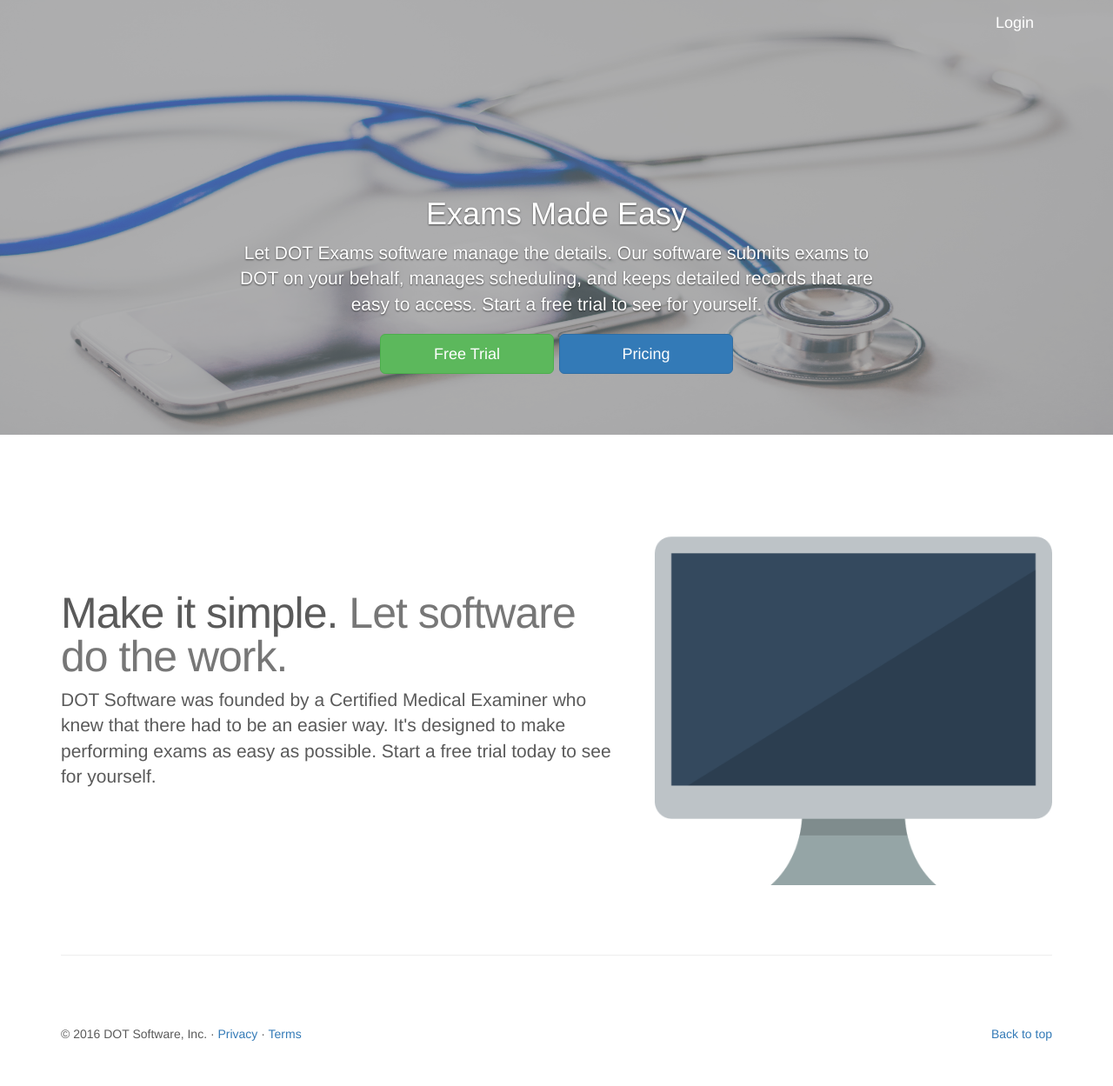
After one commit to rankam/dot-2, a Django app: page / in a window 1280 px wide. The commit adds this page. Shown: the whole page at 87% size. Run offline with Django 3.2, Linux system fonts and the light colour scheme; some libraries are stand-ins or nearby versions.

Commit message:
big bug fixes

```diff
--- a/dot/urls.py
+++ b/dot/urls.py
@@ -23,10 +23,13 @@ from django.conf.urls.static import static
 
 urlpatterns = [
     url(r'^admin/', admin.site.urls),
+    url(r'^$', examiner_views.landing_page),
     url(r'^driver_registration/$', driver_views.driver_registration),
     url(r'^driver_health_history/$', driver_views.driver_health_history),
     url(r'^examiner/[0-9]+/$', examiner_views.examiner),
+    url(r'^pdf/$', examiner_views.pdf_gen),
     url(r'^examiner/[0-9]+/drivers/$', examiner_views.examiner_drivers),
+    url(r'^examiner/[0-9]+/driver/[0-9]+/update/$', driver_views.driver_update),
     url(r'^examiner_login/$', examiner_views.examiner_login),
     # url(r'^examiner/[0-9]+/details/$', examiner_views.examiner_details),
     url(r'^examiner_logout/$', examiner_views.examiner_logout),
@@ -35,7 +38,7 @@ urlpatterns = [
     url(r'^examiner/[0-9]+/exam/$', examiner_views.exam_questions),
     url(r'^examiner/[0-9]+/calendar/$', examiner_views.exam_calendar),
     url(r'^examiner/[0-9]+/driver/[0-9]+/$', examiner_views.driver_history),
-    url(r'^examiner/[0-9]+/driver/[0-9]+/$', examiner_views.driver_history),
+    # url(r'^examiner/[0-9]+/driver/[0-9]+/$', examiner_views.driver_history),
     url(r'^examiner/[0-9]+/details/$', examiner_views.examiner_information),
     url(r'^examiner/[0-9]+/update_details/$', examiner_views.examiner_information_update),
     url(r'^examiner/driver_search/$', examiner_views.driver_search),
--- a/drivers/templates/exam_calendar.html
+++ b/drivers/templates/exam_calendar.html
@@ -265,7 +265,6 @@ $(document).ready(function() {
 			url: '/examiner/{{user.id}}/new_exam_from_calendar/',
 			data: postData,
 			success: function(data) {
-				console.log(data)
 				$('#calendar').fullCalendar('renderEvent', data)
 				$("#calendar-modal").modal("hide")
 			}
--- /dev/null
+++ b/drivers/templates/landing_page.html
@@ -0,0 +1,305 @@
+{% load staticfiles %}
+{% load bootstrap %}
+<!DOCTYPE html>
+<html lang="en">
+  <head>
+    <meta charset="utf-8">
+    <meta http-equiv="X-UA-Compatible" content="IE=edge">
+    <meta name="viewport" content="width=device-width, initial-scale=1">
+    <!-- The above 3 meta tags *must* come first in the head; any other head content must come *after* these tags -->
+    <meta name="description" content="">
+    <meta name="author" content="">
+    <link rel="icon" href="../../favicon.ico">
+
+    <meta http-equiv="X-UA-Compatible" content="IE=edge">
+    <meta name="viewport" content="width=device-width, initial-scale=1">
+    <meta name="description" content="">
+    <meta name="author" content="">
+        <link rel="stylesheet" href="{% static "css/bootstrap.min.css" %}">
+
+    <title>Examiner DOT</title>
+
+
+    <!-- HTML5 shim and Respond.js for IE8 support of HTML5 elements and media queries -->
+    <!--[if lt IE 9]>
+      <script src="https://oss.maxcdn.com/html5shiv/3.7.2/html5shiv.min.js"></script>
+      <script src="https://oss.maxcdn.com/respond/1.4.2/respond.min.js"></script>
+    <![endif]-->
+
+    <!-- Custom styles for this template -->
+<style>
+/* GLOBAL STYLES
+-------------------------------------------------- */
+/* Padding below the footer and lighter body text */
+
+body {
+  padding-bottom: 40px;
+  color: #5a5a5a;
+}
+
+
+/* CUSTOMIZE THE NAVBAR
+-------------------------------------------------- */
+
+/* Special class on .container surrounding .navbar, used for positioning it into place. */
+.navbar-wrapper {
+  position: absolute;
+  top: 0;
+  right: 0;
+  left: 0;
+  z-index: 20;
+  margin-top: 0!important;
+}
+
+/* Flip around the padding for proper display in narrow viewports */
+.navbar-wrapper > .container {
+  padding-right: 0;
+  padding-left: 0;
+}
+.navbar-wrapper .navbar {
+  padding-right: 15px;
+  padding-left: 15px;
+  border-radius: 0px!important;
+}
+.navbar-wrapper .navbar .container {
+  width: auto;
+}
+
+
+/* CUSTOMIZE THE CAROUSEL
+-------------------------------------------------- */
+
+/* Carousel base class */
+.carousel {
+  height: 500px;
+  margin-bottom: 60px;
+}
+/* Since positioning the image, we need to help out the caption */
+.carousel-caption {
+  z-index: 10;
+}
+
+/* Declare heights because of positioning of img element */
+.carousel .item {
+  height: 500px;
+  background-color: #777;
+}
+.carousel-inner > .item > img {
+  position: absolute;
+  top: 0;
+  left: 0;
+  min-width: 100%;
+  height: 500px;
+}
+
+
+/* MARKETING CONTENT
+-------------------------------------------------- */
+
+/* Center align the text within the three columns below the carousel */
+.marketing .col-lg-4 {
+  margin-bottom: 20px;
+  text-align: center;
+}
+.marketing h2 {
+  font-weight: normal;
+}
+.marketing .col-lg-4 p {
+  margin-right: 10px;
+  margin-left: 10px;
+}
+
+
+/* Featurettes
+------------------------- */
+
+.featurette-divider {
+  margin: 80px 0; /* Space out the Bootstrap <hr> more */
+}
+
+/* Thin out the marketing headings */
+.featurette-heading {
+  font-weight: 300;
+  line-height: 1;
+  letter-spacing: -1px;
+}
+
+
+/* RESPONSIVE CSS
+-------------------------------------------------- */
+
+@media (min-width: 768px) {
+  /* Navbar positioning foo */
+  .navbar-wrapper {
+    margin-top: 20px;
+  }
+  .navbar-wrapper .container {
+    padding-right: 15px;
+    padding-left: 15px;
+  }
+  .navbar-wrapper .navbar {
+    padding-right: 0;
+    padding-left: 0;
+  }
+
+  /* The navbar becomes detached from the top, so we round the corners */
+  .navbar-wrapper .navbar {
+    border-radius: 4px;
+  }
+
+  /* Bump up size of carousel content */
+  .carousel-caption p {
+    margin-bottom: 20px;
+    font-size: 21px;
+    line-height: 1.4;
+  }
+
+  .featurette-heading {
+    font-size: 50px;
+  }
+}
+
+@media (min-width: 992px) {
+  .featurette-heading {
+    margin-top: 120px;
+  }
+}
+
+
+/*CUSTOM CSS ************************************************/
+
+/*LOGIN*/
+.login  {
+  float: right;
+  margin-right:30px;
+}
+.login li a {
+    color: white!important;
+}
+
+/*CALL TO ACTION*/
+.landing-call-to-action-btn {
+  min-width: 200px;
+}
+
+.first-slide {
+  opacity:.45;
+}
+
+.navbar-static-top {
+  background:rgba(0,0,0,0.0);
+}
+
+.navbar-inverse {
+  border-color:rgba(0,0,0,0.0);
+}
+
+.navbar-brand {
+  color:white!important;
+  margin-left: 30px!important;
+}
+</style>
+  </head>
+<!-- NAVBAR
+================================================== -->
+  <body>
+    <div class="navbar-wrapper">
+
+        <nav class="navbar navbar-inverse navbar-static-top">
+          <div class="container">
+            <div class="navbar-header">
+              <button type="button" class="navbar-toggle collapsed" data-toggle="collapse" data-target="#navbar" aria-expanded="false" aria-controls="navbar">
+                <span class="sr-only">Toggle navigation</span>
+                <span class="icon-bar"></span>
+                <span class="icon-bar"></span>
+                <span class="icon-bar"></span>
+              </button>
+              <!-- <a class="navbar-brand" href="#">DOT Exams</a> -->
+            </div>
+            <div id="navbar" class="navbar-collapse collapse">
+              <ul class="nav navbar-nav login">
+               <li><a class="btn btn-lg btn login" href="/examiner_login/" role="button">Login</a></p
+               ></li>
+              </ul>
+            </div>
+          </div>
+        </nav>
+
+    </div>
+
+
+    <!-- Carousel
+    ================================================== -->
+      <div id="myCarousel" class="carousel slide" data-ride="carousel">
+
+        <div class="carousel-inner" role="listbox">
+          <div class="item active">
+            <img class="first-slide" src="{% static "img/landing_page2.jpg" %}" alt="First slide">
+            <div class="container">
+              <div class="carousel-caption">
+                <h1>Exams Made Easy</h1>
+                <p>Let DOT Exams software manage the details. Our software submits exams to DOT on your behalf, manages scheduling, and keeps detailed records that are easy to access. Start a free trial to see for yourself.</p>
+                <p>
+                <a class="btn btn-lg btn-success landing-call-to-action-btn" href="#" role="button">Free Trial</a>
+                <a class="btn btn-lg btn-primary landing-call-to-action-btn" href="#" role="button">Pricing</a></p>
+              </div>
+            </div>
+          </div>
+
+
+        </div>
+      </div><!-- /.carousel -->
+
+
+    <!-- Marketing messaging and featurettes
+    ================================================== -->
+    <!-- Wrap the rest of the page in another container to center all the content. -->
+
+    <div class="container marketing">
+
+
+
+
+      <!-- START THE FEATURETTES -->
+
+
+
+      <div class="row featurette">
+        <div class="col-md-7">
+          <h2 class="featurette-heading">Make it simple. <span class="text-muted">Let software do the work.</span></h2>
+          <p class="lead">DOT Software was founded by a Certified Medical Examiner who knew that there had to be an easier way. It's designed to make performing exams as easy as possible. Start a free trial today to see for yourself. </p>
+        </div>
+        <div class="col-md-5">
+          <img class="featurette-image img-responsive center-block" src="{% static "img/landing_page_computer.png" %}" alt="Generic placeholder image">
+        </div>
+      </div>
+
+
+      <hr class="featurette-divider">
+
+      <!-- /END THE FEATURETTES -->
+
+
+      <!-- FOOTER -->
+      <footer>
+        <p class="pull-right"><a href="#">Back to top</a></p>
+        <p>&copy; 2016 DOT Software, Inc. &middot; <a href="#">Privacy</a> &middot; <a href="#">Terms</a></p>
+      </footer>
+
+    </div><!-- /.container -->
+
+
+    <!-- Bootstrap core JavaScript
+    ================================================== -->
+    <!-- Placed at the end of the document so the pages load faster -->
+    <!-- <script src="https://ajax.googleapis.com/ajax/libs/jquery/1.11.3/jquery.min.js"></script> -->
+    <script src="{% static "js/jquery.min.js" %}"></script>
+    <script>window.jQuery || document.write('<script src="../../assets/js/vendor/jquery.min.js"><\/script>')</script>
+    <!-- <script src="../../dist/js/bootstrap.min.js"></script> -->
+    <!-- Just to make our placeholder images work. Don't actually copy the next line! -->
+    <!-- <script src="../../assets/js/vendor/holder.min.js"></script> -->
+    <!-- IE10 viewport hack for Surface/desktop Windows 8 bug -->
+    <!-- <script src="../../assets/js/ie10-viewport-bug-workaround.js"></script> -->
+    <script src="{% static "js/z-bootstrap.min.js" %}"></script>
+  </body>
+</html>
--- a/examiner/views.py
+++ b/examiner/views.py
@@ -27,7 +27,8 @@ import simplejson
 import datetime
 from django.core import serializers
 
-
+def landing_page(request):
+	return render(request, 'landing_page.html')
 
 ######################################### AUTH
 def examiner_logout(request):
@@ -542,7 +543,25 @@ def driver_clear_search(request):
 			return HttpResponse(html)
 
 
+from reportlab.pdfgen import canvas
+from django.http import HttpResponse
 
+def pdf_gen(request):
+    # Create the HttpResponse object with the appropriate PDF headers.
+    response = HttpResponse(content_type='application/pdf')
+    response['Content-Disposition'] = 'attachment; filename="somefilename.pdf"'
+
+    # Create the PDF object, using the response object as its "file."
+    p = canvas.Canvas(response)
+
+    # Draw things on the PDF. Here's where the PDF generation happens.
+    # See the ReportLab documentation for the full list of functionality.
+    p.drawString(100, 100, "Hello world.")
+
+    # Close the PDF object cleanly, and we're done.
+    p.showPage()
+    p.save()
+    return response
 
 
 
--- a/requirements.txt
+++ b/requirements.txt
@@ -6,3 +6,4 @@ gunicorn==19.4.5
 psycopg2==2.6.1
 whitenoise==2.0.6
 simplejson==3.8.2
+reportlab==3.3.0
```
Also changed, not shown: database.db, dot/static/img/landing_page2.jpg (added), dot/static/img/landing_page_calendar.jpg (added), dot/static/img/landing_page_computer.png (added), 3 other files.
